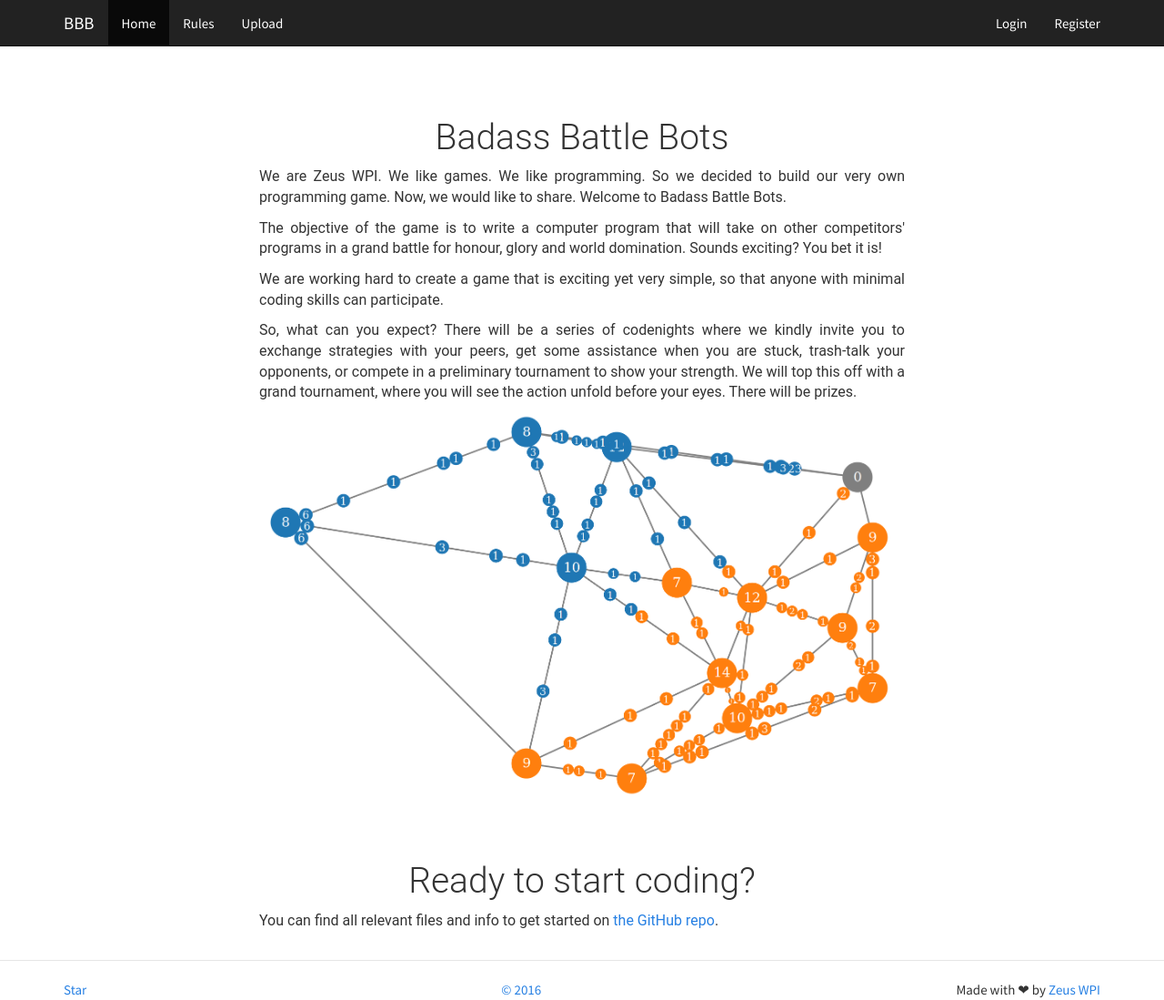
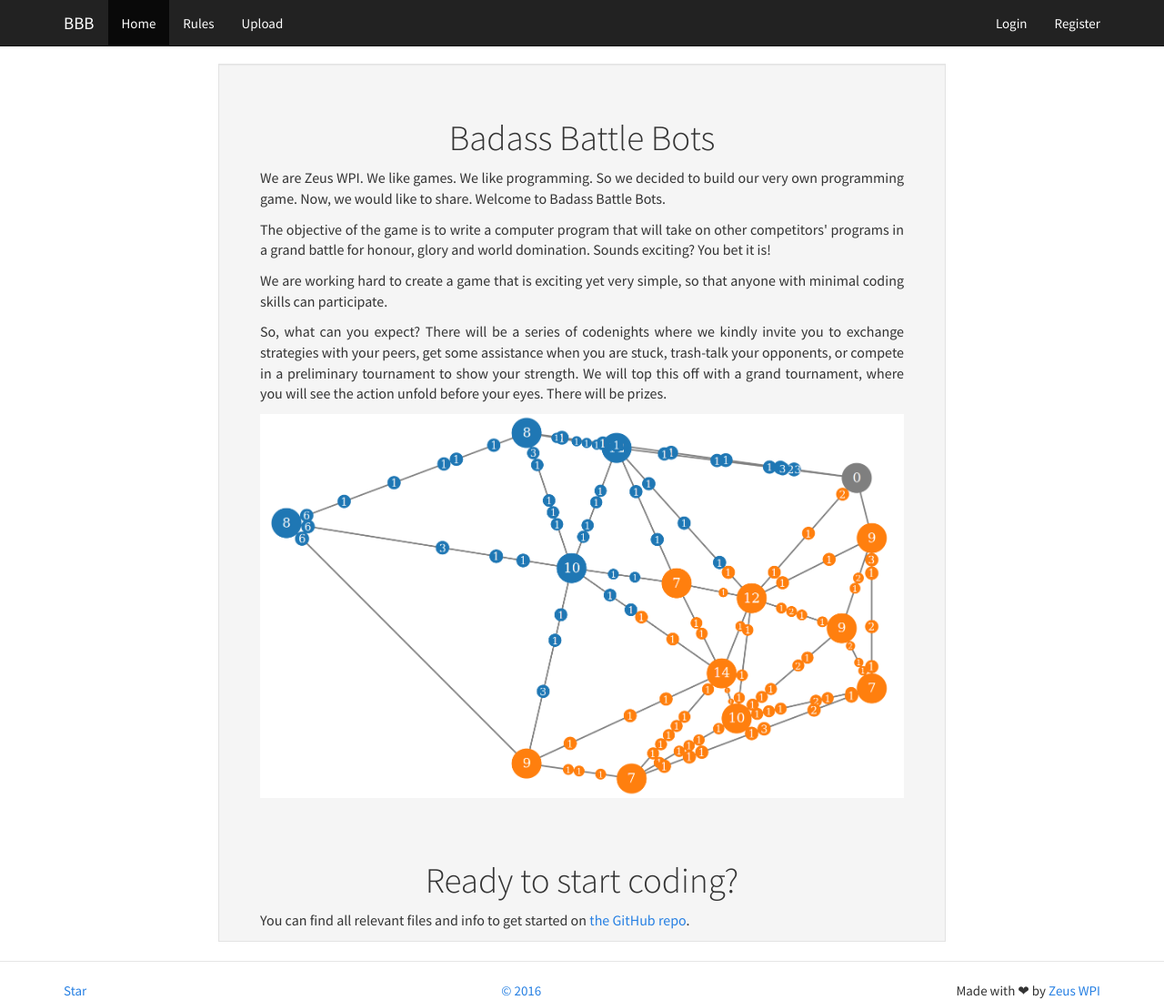
Before and after one commit to ZeusWPI/aichallenge, a Flask app: page / in a window 1280 px wide. Shown: the whole page at 91% size. Run offline with Flask 2, Linux system fonts and the light colour scheme; some libraries are stand-ins or nearby versions.

Commit message:
Arial o_o

```diff
--- a/web/static/style.css
+++ b/web/static/style.css
@@ -19,5 +19,5 @@
 
 .content * {
     max-width: 100%;
-    font-family: "Roboto", arial, sans-serif;
+    font-family: "Roboto", inherit;
 }
--- a/web/templates/markdown.html
+++ b/web/templates/markdown.html
@@ -2,7 +2,7 @@
 {% set active_page = name -%}
 
 {% block content -%}
-  <div class="content">
+  <div class="well content">
     {{ content | safe }}
   </div>
 {%- endblock %}
```
